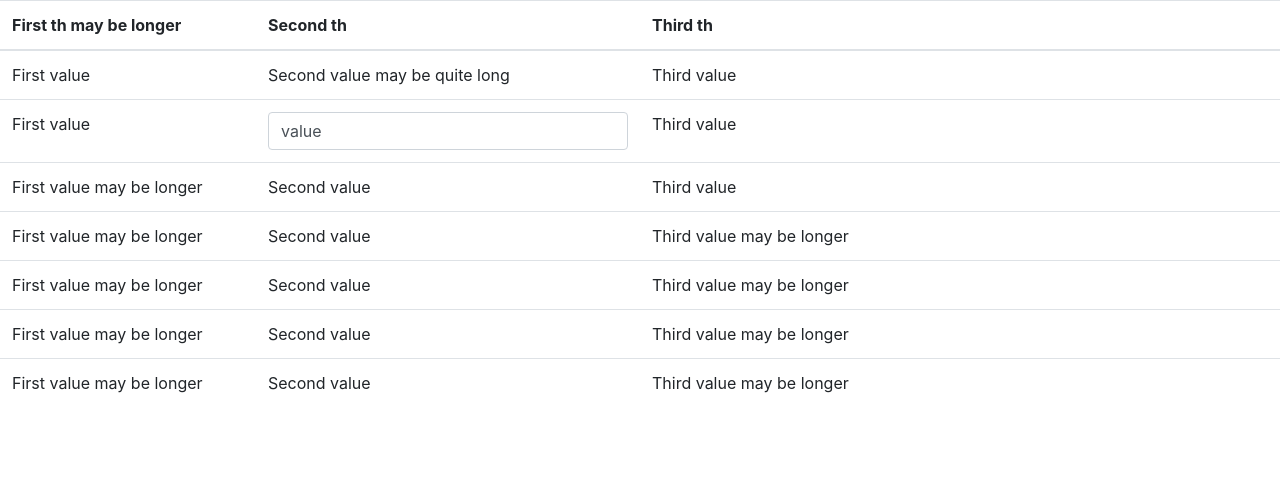
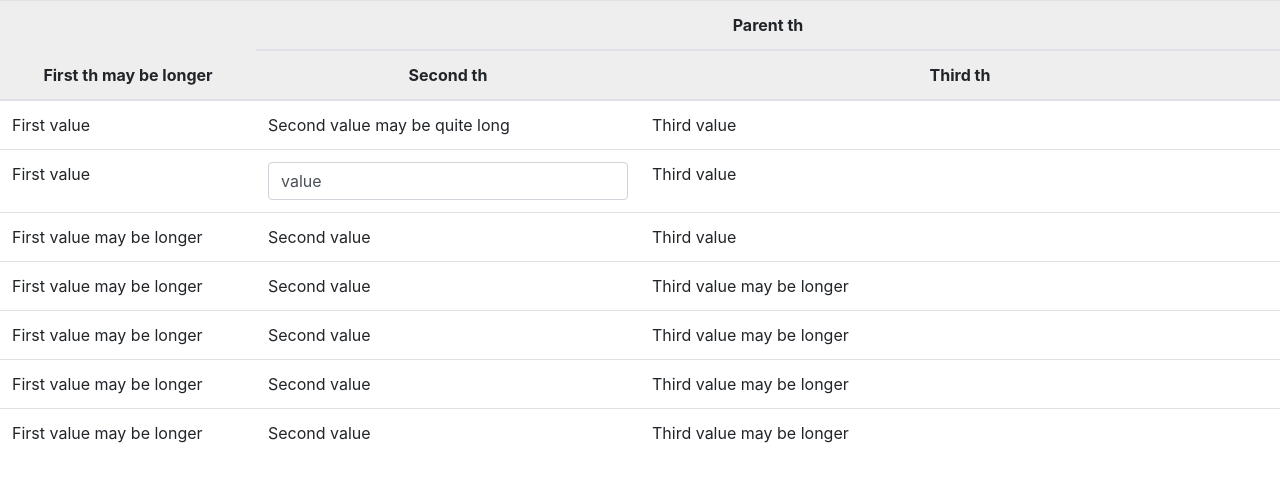
Before and after one commit to glebpl/table-scroll, a website built with webpack: page demo/index.html in a window 1280 px wide. Built offline with nearby package versions, Linux system fonts and the light colour scheme.

Commit message:
Update demo

```diff
--- a/demo/demo.css
+++ b/demo/demo.css
@@ -0,0 +1,4 @@
+th {
+    text-align: center;
+    background-color: #eee;
+}
--- a/demo/index.html
+++ b/demo/index.html
@@ -5,6 +5,7 @@
     <title>Table Scroll Demo</title>
     <meta name="viewport" content="width=device-width, user-scalable=yes">
     <link rel="stylesheet" href="https://stackpath.bootstrapcdn.com/bootstrap/4.1.3/css/bootstrap.min.css">
+    <link rel="stylesheet" href="demo.css">
 </head>
 <body>
     <div class="demo">
@@ -17,7 +18,10 @@
                 </colgroup>
                 <thead>
                     <tr>
-                        <th>First th may be longer</th>
+                        <th rowspan="2">First th may be longer</th>
+                        <th colspan="2">Parent th</th>
+                    </tr>
+                    <tr>
                         <th>Second th</th>
                         <th>Third th</th>
                     </tr>
```
